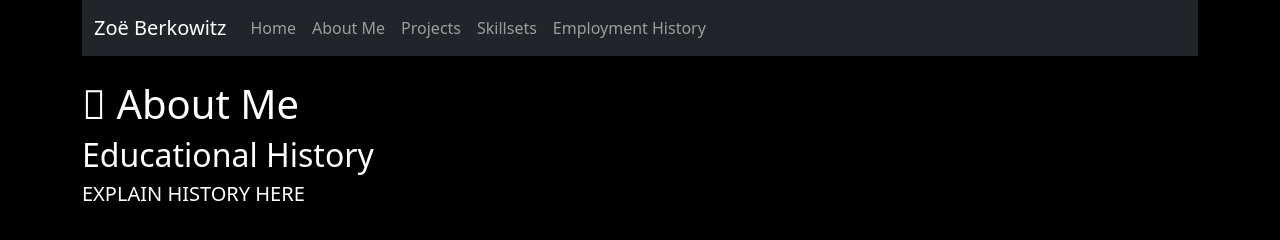
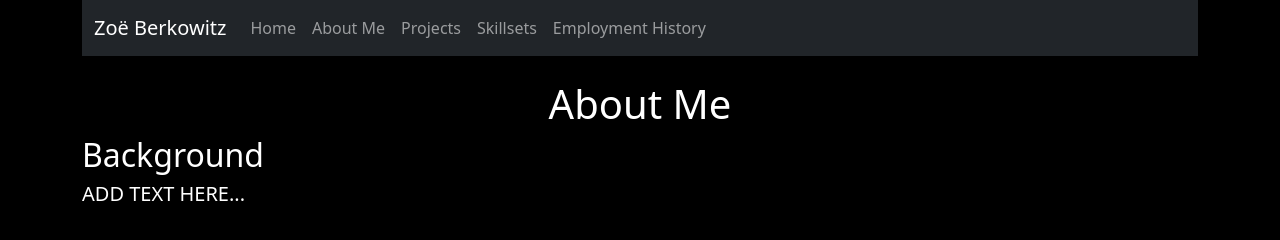
Before and after one commit to zoberko/zoberko.github.io, a plain HTML site: page about.html in a window 1280 px wide. Drawn offline with nearby package versions, Linux system fonts and the light colour scheme.

Commit message:
edited to avoid icon & center header

```diff
--- a/about.html
+++ b/about.html
@@ -33,9 +33,9 @@
 </nav>
     <br>
      <div style="color: white">
-    <h1><i class="fas fa-info"></i> About Me</h1>
-        <h2>Educational History</h2>
-        <h5>EXPLAIN HISTORY HERE</h4>
+       <h1><center></i> About Me </center></h1>
+        <h2>Background</h2>
+        <h5>ADD TEXT HERE...</h4>
    <br>
   </div>
 </div>
```
